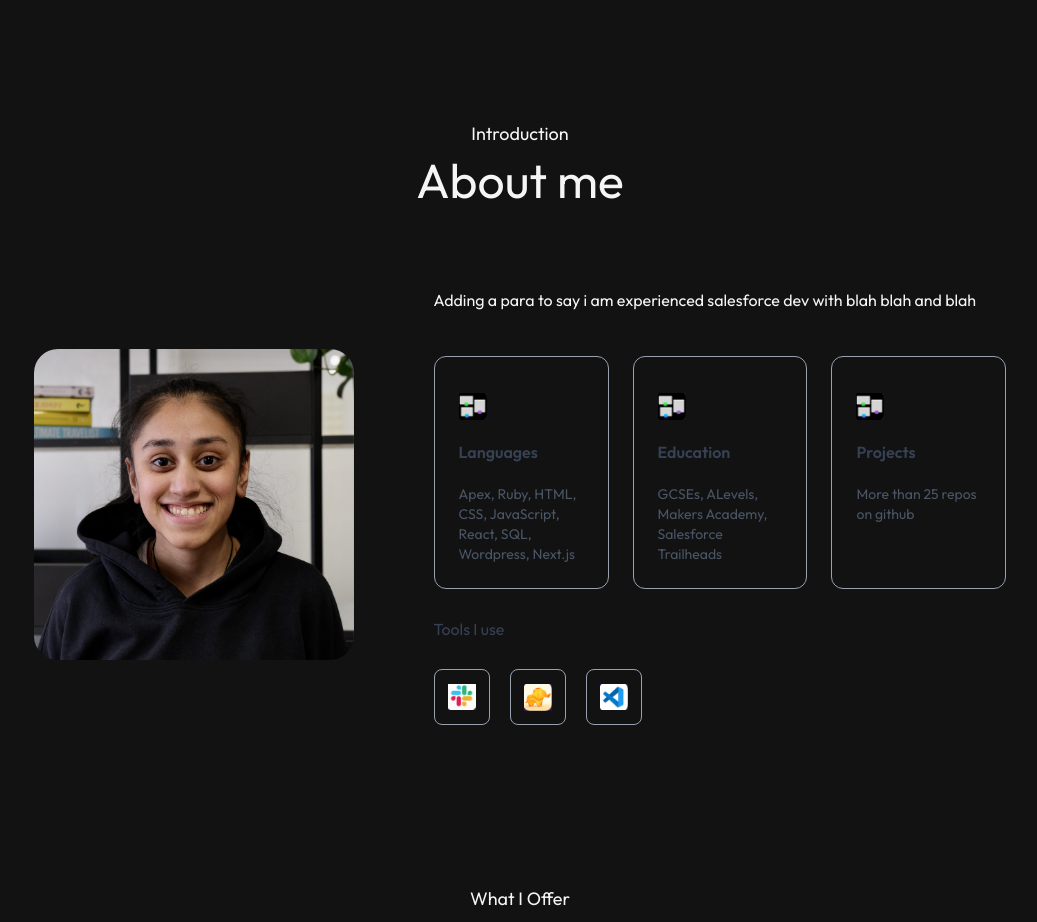
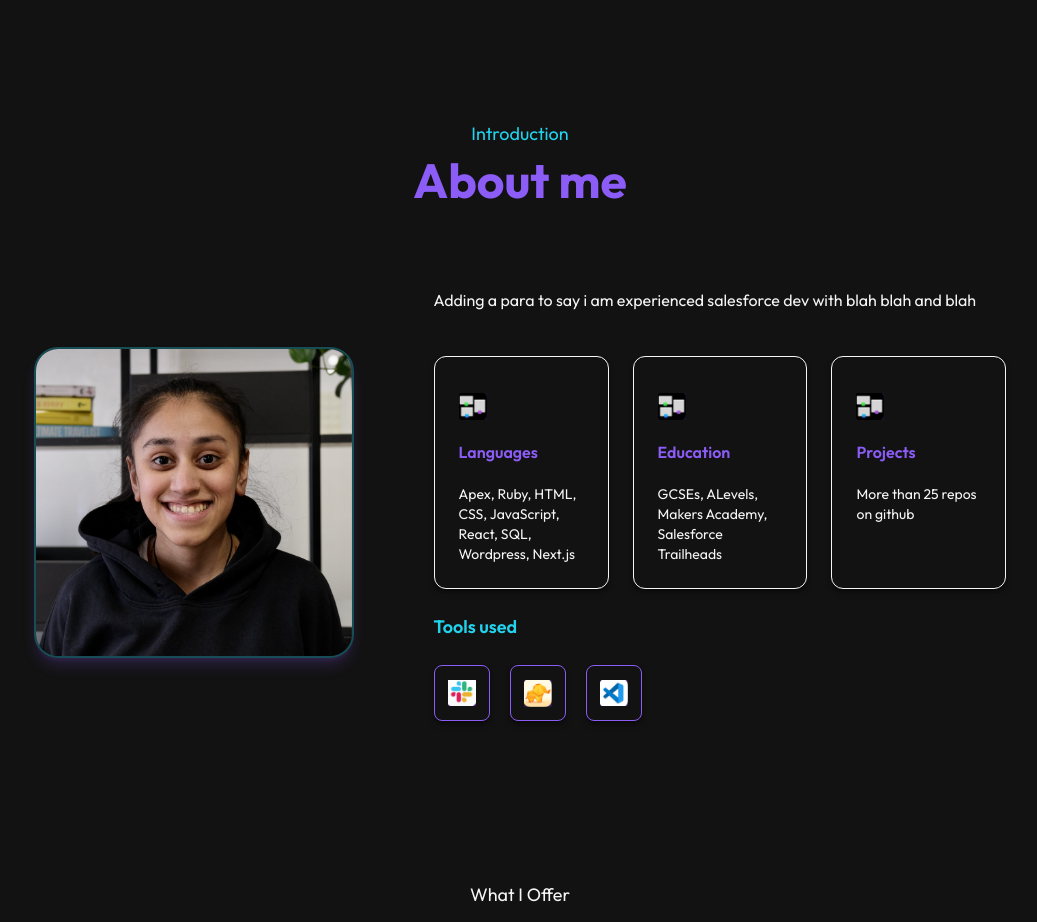
Before and after one commit to anisha-11/anisha-portfolio, a Next.js app: page / in a window 1280 px wide. Shown: the part 720-1642 px from the top of the page, without its empty margins (120-1157 px from the left). Built offline with nearby package versions, Linux system fonts and the light colour scheme; a web font is replaced by a local one.

Commit message:
adding colors to color theme with hovers

```diff
--- a/app/components/About.jsx
+++ b/app/components/About.jsx
@@ -5,30 +5,30 @@ import Image from 'next/image';
 const About = () => {
   return (
     <div id='about' className='w-full px-[12%] py-10 scroll-mt-20'>
-      <h4 className='text-center mb-2 text-lg'>Introduction</h4>
-      <h2 className='text-center text-5xl'>About me</h2>
+      <h4 className='text-center mb-2 text-lg text-[#22D3EE]'>Introduction</h4>
+      <h2 className='text-center text-5xl font-bold text-[#8B5CF6]'>About me</h2>
 
       <div className='flex w-full flex-col lg:flex-row items-center gap-20 my-20'>
         <div className='w-64 sm:w-80 rounded-3xl max-w-none'>
-        <Image src={assets.profile_picture} alt="" className='w-full rounded-3xl'/></div>
+        <Image src={assets.profile_picture} alt="" className='w-full rounded-3xl border-2 border-[#22D3EE]/30 shadow-lg shadow-[#8B5CF6]/20'/></div>
         <div className='flex-1'>
         <p className='mb-10 max-w-2xl'>Adding a para to say i am experienced salesforce dev with blah blah and blah</p>
 
         <ul className='grid grid-cols-1 sm:grid-cols-3 gap-6 max-w-2xl'>
           {infoList.map(({icon, iconDark, title, description}, index)=>(
-            <li className='border-[0.5px] border-gray-400 rounded-xl p-6 cursor-pointer' key={index}>
+            <li className='border border-[22D3EE]/40 rounded-xl p-6 cursor-pointer hover:scale-105 transition duration-300 shadow-md shadow-black/40' key={index}>
               <Image src={icon} alt={title} className='w-7 mt-3'/>
-              <h3 className='my-4 font-semibold text-gray-700'>{title}</h3>
-              <p className='text-gray-600 text-sm'>{description}</p>
+              <h3 className='my-4 font-semibold text-[#8B5CF6]'>{title}</h3>
+              <p className='text-sm'>{description}</p>
             </li>
           ))}
         </ul>
 
-        <h4 className='my-6 text-gray-700'>Tools I use</h4>
+        <h4 className='my-6 text-lg text-[#22D3EE] font-semibold'>Tools used</h4>
 
         <ul className='flex items-center gap-3 sm:gap-5'>
           {toolsData.map((tool, index)=>(
-            <li className='flex items-center justify-center w-12 sm:w-14 aspect-square border border-gray-400 rounded-lg cursor-pointer' key={index}>
+            <li className='flex items-center justify-center w-12 sm:w-14 aspect-square border border-[#8B5CF6] rounded-lg cursor-pointer hover:scale-110 transition duration-300 shadow-md shadow-black/40' key={index}>
               <Image src={tool} alt='Tool' className='w-5 sm:w-7'/>
             </li>
           ))}
```
